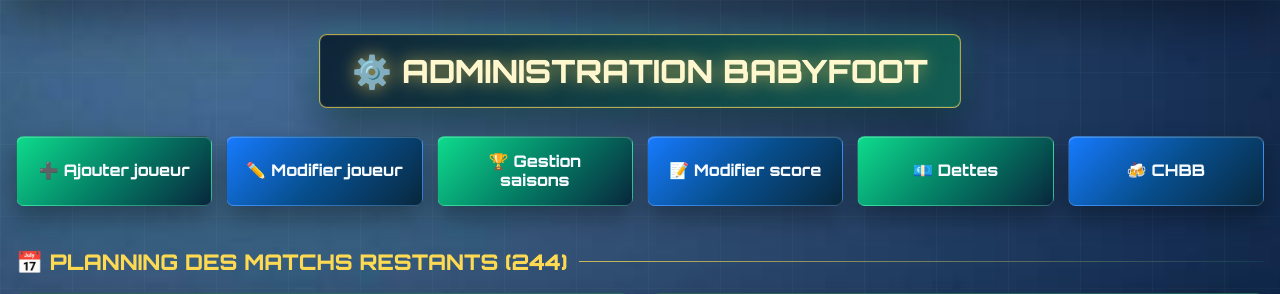
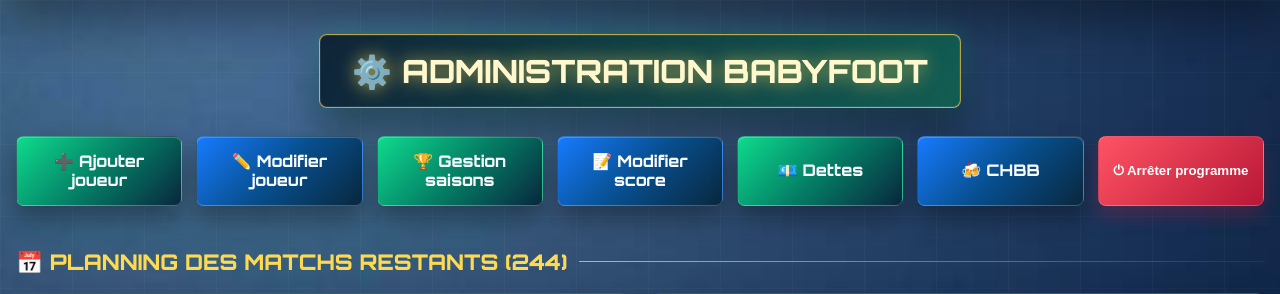
Before and after one commit to yoann-chaperon/babyfoot-jft, a Flask app: page /admin in a window 1280 px wide. Shown: the part 71-365 px from the top of the page. Run offline with Flask 3, Linux system fonts and the light colour scheme; some libraries are stand-ins or nearby versions.

Commit message:
modif bouton programme arrete admin

```diff
--- a/app.py
+++ b/app.py
@@ -40,6 +40,19 @@ def backup_database():
     backup_file = os.path.join(backup_dir, f"babyfoot_{date}.db")
 
     os.makedirs(backup_dir, exist_ok=True)
+
+    if not os.path.isfile(db_file):
+        raise FileNotFoundError(db_file)
+
+    shutil.copy2(db_file, backup_file)
+    return backup_file
+
+
+def create_shutdown_backup():
+    db.session.remove()
+
+    db_file = os.path.join(app.instance_path, "babyfoot.db")
+    backup_file = os.path.join(app.root_path, "backup.db")
 
     if not os.path.isfile(db_file):
         raise FileNotFoundError(db_file)
@@ -70,6 +83,27 @@ sleep 1
         stdout=subprocess.DEVNULL,
         stderr=subprocess.DEVNULL,
         env={**os.environ, "POWEROFF_LOG": log_file},
+        start_new_session=True
+    )
+
+
+def schedule_admin_stop():
+    log_file = os.path.join(app.root_path, "admin_stop.log")
+    command = """
+sleep 1
+{
+    echo "$(date '+%Y-%m-%d %H:%M:%S') - Demande d'arret du programme apres backup.db"
+    pkill -TERM -f '/var/lib/flatpak/exports/bin/com.google.Chrome' || true
+    pkill -TERM -f 'com.google.Chrome' || true
+    sleep 1
+    pkill -TERM -f '[p]ython3 app.py' || true
+} >> "$ADMIN_STOP_LOG" 2>&1
+"""
+    subprocess.Popen(
+        ["bash", "-lc", command],
+        stdout=subprocess.DEVNULL,
+        stderr=subprocess.DEVNULL,
+        env={**os.environ, "ADMIN_STOP_LOG": log_file},
         start_new_session=True
     )
 
@@ -1126,6 +1160,17 @@ def system_poweroff():
         return f"Erreur arrêt système : {e}", 500
 
     return "Backup créé. Arrêt du système en cours..."
+
+
+@app.route("/admin/stop-program", methods=["POST"])
+def admin_stop_program():
+    try:
+        create_shutdown_backup()
+        schedule_admin_stop()
+    except Exception as e:
+        return f"Erreur arrêt programme : {e}", 500
+
+    return "backup.db créé. Fermeture de Chrome et arrêt du programme en cours..."
 
 
 # ANCHOR players
--- a/static/css/admin.css
+++ b/static/css/admin.css
@@ -75,9 +75,18 @@ body.admin .container {
 
 .admin-actions {
     display: grid;
-    grid-template-columns: repeat(6, minmax(140px, 1fr));
+    grid-template-columns: repeat(auto-fit, minmax(140px, 1fr));
     gap: 14px;
     margin-bottom: 36px;
+}
+
+.admin-stop-form {
+    display: flex;
+}
+
+.admin-stop-form .btn {
+    width: 100%;
+    cursor: pointer;
 }
 
 .btn {
--- a/templates/admin.html
+++ b/templates/admin.html
@@ -14,6 +14,10 @@
         <a href="/admin/match/list" class="btn btn-edit">📝 Modifier score</a>
         <a href="/admin/dettes" class="btn btn-add">💶 Dettes</a>
         <a href="/admin/chbb/login" class="btn btn-edit">🍻 CHBB</a>
+        <form class="admin-stop-form" method="POST" action="/admin/stop-program"
+            onsubmit="return confirm('Créer backup.db puis fermer Chrome et arrêter le programme ?')">
+            <button type="submit" class="btn btn-delete">⏻ Arrêter programme</button>
+        </form>
     </div>
 
     <!-- ---------------- PLANNING RESTANT ---------------- -->
```
Also changed, not shown: backup.db (added), 1 other file.
